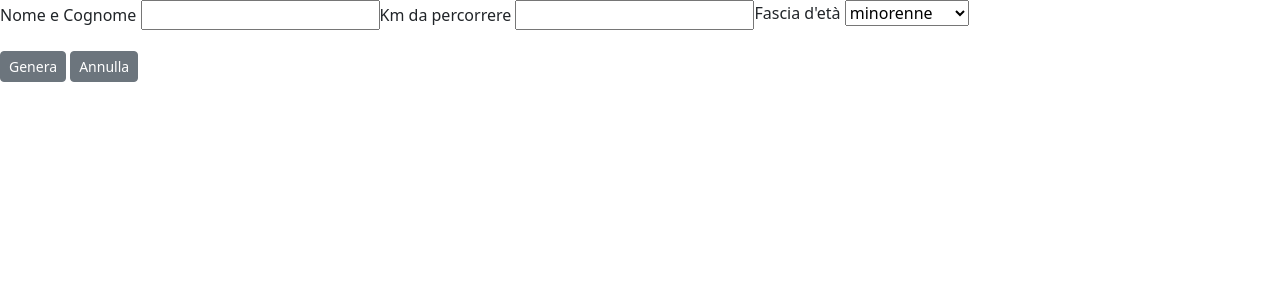
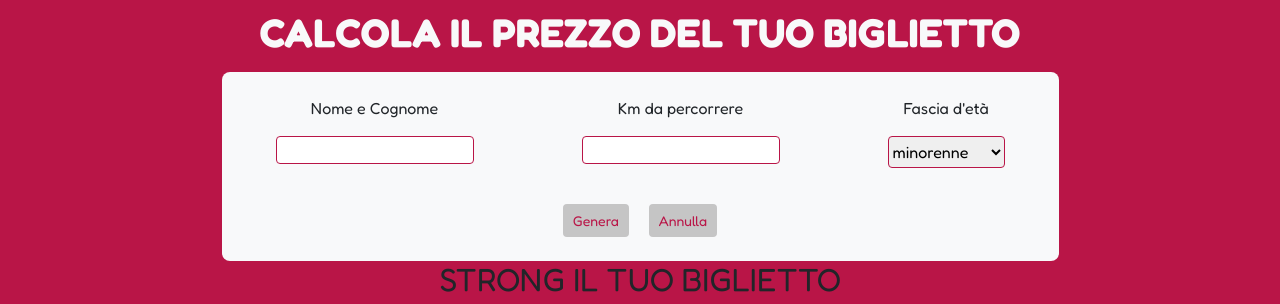
Before and after one commit to DavideCiammetti/js-biglietto-treno-form, a plain HTML site: page index.html in a window 1280 px wide. Drawn offline with nearby package versions, Linux system fonts and the light colour scheme.

Commit message:
feat: sezione 1

```diff
--- a/css/style.css
+++ b/css/style.css
@@ -1,3 +1,27 @@
-/* body{
-    background-color: #b91547;
-} */
+body{
+    background-color: var(--red-700);
+    font-family: 'Fredoka', sans-serif;
+}
+
+:root{
+    --red-700: #b91547;
+}
+
+/* hover */
+button.dc-col:hover{
+    border: 2px solid orange;
+}
+/* hover */
+
+#sectionOne{            /*sezione 1 larghezza*/
+    width: 52.3125rem;
+}
+
+.dc-border-col{     /*border color bottoni*/
+    border: 1px solid var(--red-700);
+}
+.dc-col{
+    color: var(--red-700);
+    background-color: #c5c5c5;
+    border: 2px solid transparent;
+}
--- a/index.html
+++ b/index.html
@@ -17,28 +17,30 @@
 <body>
 
     <!-- main -->
-    <main>
+    <main class="d-flex align-items-center flex-column ">
+        <h1 class="pt-2 pb-2 text-light"><strong>CALCOLA IL PREZZO DEL TUO BIGLIETTO</strong></h1>
         <!-- sezione 1 -->
-        <section id="sectionOne">
-            <form class="d-flex">
+        <section id="sectionOne" class="bg-light text-center pt-4 pb-4 rounded-3">
+
+            <form class="d-flex justify-content-around">
                       <!-- 1 input nome e cognome -->
-            <div class="mb-3">
-                <label for="NameSurname">Nome e Cognome</label>
-                <input type="text" class="" id="NameSurname" aria-label="Dollar amount (with dot and two decimal places)">
+            <div class="mb-3 d-flex flex-column">
+                <label class="pb-3" for="NameSurname">Nome e Cognome</label>
+                <input type="text" class="rounded-1 dc-border-col" id="NameSurname" aria-label="Dollar amount (with dot and two decimal places)">
             </div>
               <!-- 1 input nome e cognome -->
 
               <!-- 2 select km -->
-            <div class="mb-3">
-                <label for="kmTotali" class="form-label">Km da percorrere</label>
-                <input type="number" class="dc-cap-w" id="kmTotali" >
+            <div class="mb-3 d-flex flex-column">
+                <label class="pb-3" for="kmTotali" class="form-label">Km da percorrere</label>
+                <input type="number" class="dc-cap-w rounded-1 shadow-none dc-border-col" id="kmTotali">
             </div>
               <!-- 2 select km -->
 
               <!-- 3 select eta -->
-            <div>
-                <label for="eta">Fascia d'età</label>
-                <select class=""  id="eta" aria-label="Default select example">
+            <div class="d-flex flex-column">
+                <label class="pb-3" for="eta">Fascia d'età</label>
+                <select class="pt-1 pb-1 rounded-1 dc-border-col"  id="eta" aria-label="Default select example" >
                     <option value="minorenne">minorenne</option>
                     <option value="maggiorenne">maggiorenne</option>
                     <option value="over">over 65</option>
@@ -48,12 +50,18 @@
         </form>
 
             <!-- button -->
-            <div class="d-block">
-                <button type="button" id="buttonGenera" value="" class="btn btn-secondary btn-sm">Genera</button>
-                <button type="button" id="buttonAnnulla" class="btn btn-secondary btn-sm">Annulla</button>
+            <div class="d-block pt-4">
+                <button type="button" id="buttonGenera" value="" class="btn btn-secondary btn-sm me-3 shadow-none dc-col">Genera</button>
+                <button type="button" id="buttonAnnulla" class="btn btn-secondary btn-sm shadow-none dc-col">Annulla</button>
             </div>
         </section>
         <!-- sezione 1 -->
+        <h2>STRONG IL TUO BIGLIETTO</h2>
+        <!-- section 2 -->
+        <section id="section-two"  class="bg-light text-center pt-4 pb-4 rounded-3 ">
+
+        </section>
+        <!-- section 2 -->
     </main>
     <!-- main -->
 
--- a/main.js
+++ b/main.js
@@ -34,3 +34,11 @@ buttonGenera.addEventListener('click', function () {
 
 
 });
+
+buttonAnnulla.addEventListener( 'click', function(){
+    nomeCognome.value = null;
+    kmDaPercorrere.value = null;
+    etaPasseggero.value = null;
+}
+
+)
```
